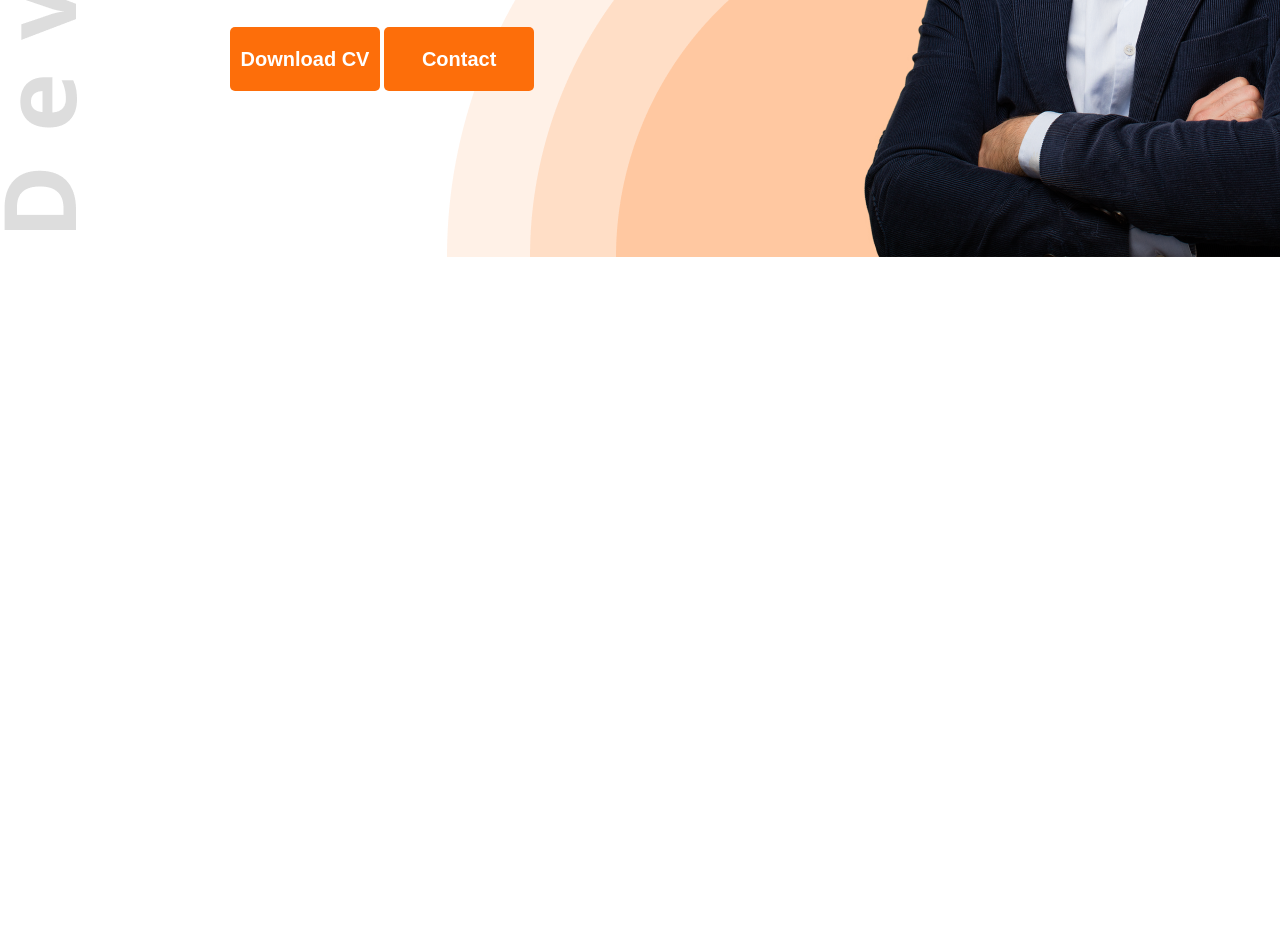
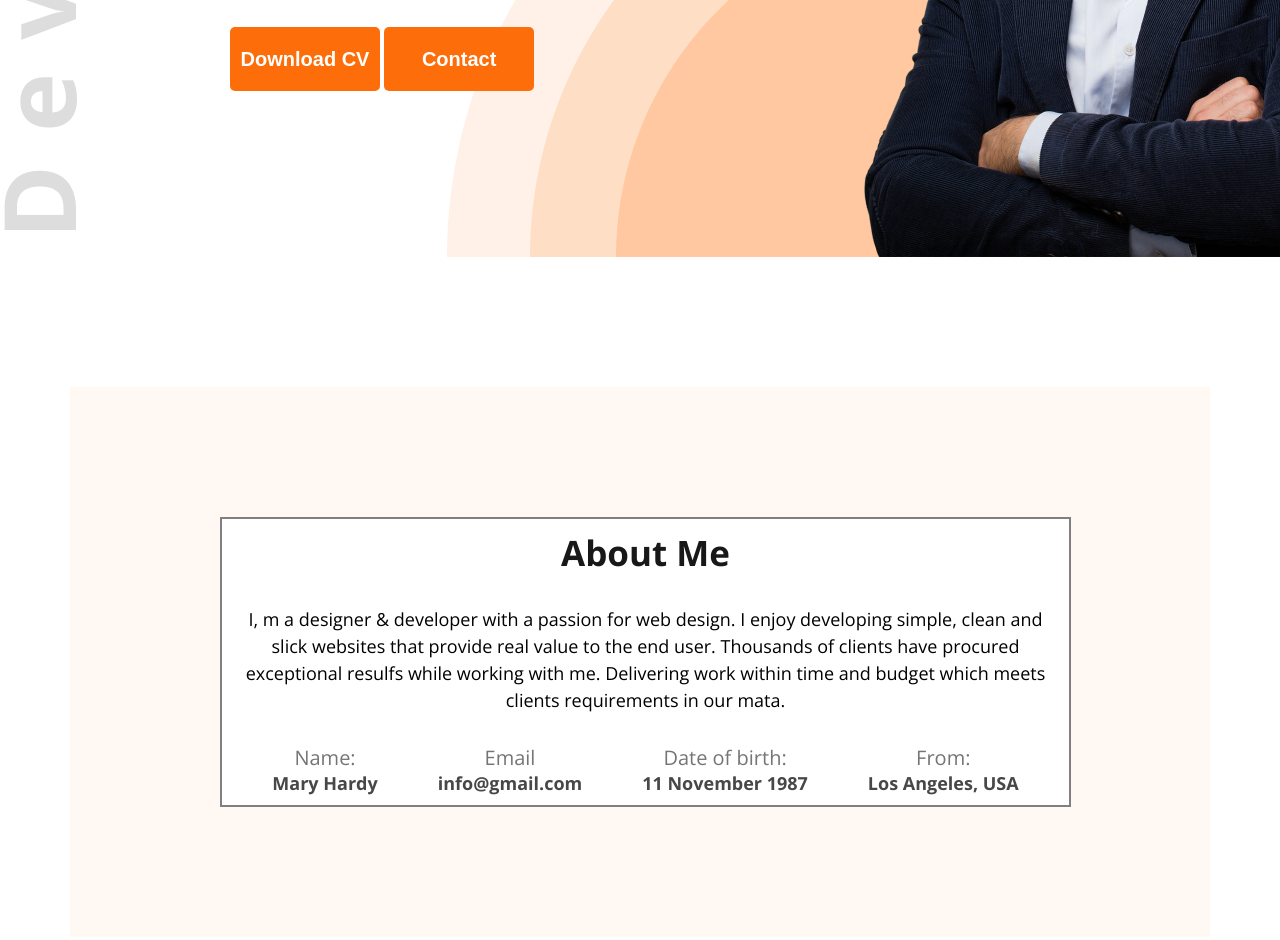
Before and after one commit to Azizul-hakim24/web-devlo-frotfolio, a plain HTML site: page index.html in a window 1280 px wide. Shown: the part 583-1523 px from the top of the page. Before the commit the page ends 840 px from the top, so only its background shows below. Drawn offline with nearby package versions, Linux system fonts and the light colour scheme.

Commit message:
About section add

```diff
--- a/index.html
+++ b/index.html
@@ -13,7 +13,7 @@
             <ul>
                 <li><a href="#">Portfolio</a></li>
                 <li><a href="#">Blog</a></li>
-                <li><a href="#"><button class="btn-primary">Hire Me</button></a></li>
+                <li><a target="_blank" href="http://google.com"><button class="btn-primary">Hire Me</button></a></li>
             </ul>
         </nav>
         <div class="banner">
@@ -22,8 +22,8 @@
                     <h4 class="inf-subtitle">Hi, I  am</h4>
                     <h2 class="inf-title">Azizul Hakim</h2>
                     <p class="inf-descripetion">Shot what able cold new see hold.Friendly as an betrayed formerly he. Morning because as to society behaved moments.</p>
-                    <a href="#"><button class="btn-primary">Download CV</button></a>
-                    <a href="#"><button class="btn-primary">Contact</button></a>
+                    <a target="_blank" href="http://google.com"><button class="btn-primary">Download CV</button></a>
+                    <a target="_blank" href="http://google.com"><button class="btn-primary">Contact</button></a>
                 </div>
                 <div class="bnner-img">
                     <img src="images/hardy.png" alt="">
@@ -31,7 +31,35 @@
             </div>
         </div>
     </header>
-   <main></main>
+   <main class="main">
+        <section class="about-section">
+            <div class="about-wrap">
+                <div class="about-content">
+                    <h1 class="about-title">About Me</h1>
+                    <p class="about-description">I, m a designer & developer with a passion for web design. I enjoy developing simple, clean and slick websites that provide real value to the end user. Thousands of clients have procured exceptional resulfs while working with me. Delivering work within time and budget which meets clients requirements in our mata.</p>
+                    <div class="contact">
+                        <div class="info">
+                            <p>Name:</p>
+                            <h4>Mary Hardy </h4>
+                        </div>
+                        <div class="info">
+                            <p>Email</p>
+                            <h4>info@gmail.com</h4>
+                        </div>
+                        <div class="info">
+                            <p>Date of birth:</p>
+                            <h4>11 November 1987</h4>
+                        </div>
+                        <div class="info">
+                            <p>From:</p>
+                            <h4>Los Angeles, USA</h4>
+                        </div>
+                    </div>
+                </div>
+
+            </div>
+        </section>
+   </main>
    <footer></footer>
 </body>
 </html>
--- a/style/style.css
+++ b/style/style.css
@@ -46,6 +46,7 @@ nav ul li a{
     height: 64px;
     border: none;
     border-radius: 5px;
+    cursor: pointer;
 }
 /*===///-Header style end-////===*/
 /*===///-Banner Style start-////===*/
@@ -84,4 +85,59 @@ nav ul li a{
 .banner .banner-content .bnner-img img{
     vertical-align: middle;
 }
+/*===///-About section start-///===*/
+.main{
+    width: 1140px;
+    margin: 0px auto;
 }
+.about-section{
+    margin: 130px 0px;
+}
+.about-section .about-wrap{
+    background-color: #FFF8F3;
+    margin: 0px auto;
+    padding: 130px 150px;
+}
+.about-section .about-wrap .about-content{
+    width: 827px;
+    margin: 0px auto;
+    display: flex;
+    align-items: center;
+    justify-content: center;
+    flex-direction: column;
+    padding: 10px;
+    background-color: white;
+    border: 2px solid #817f7f;
+}
+.about-section .about-wrap .about-content .about-title{
+    margin-bottom: 30px;
+    font-size: 35px;
+    color: #181818;
+}
+.about-section .about-wrap .about-content .about-description{
+   line-height: 150%;
+   font-size: 18px;
+   text-align: center;
+   margin-bottom: 30px;
+}
+.about-wrap .contact{
+    display: flex;
+    justify-content: space-around;
+    align-items: center;
+}
+.contact .info{
+    display: flex;
+    justify-content: space-around;
+    flex-direction: column;
+    align-items: center;
+    margin: 0px 30px;
+}
+.contact p{
+    font-size: 20px;
+    color: #757575;
+}
+.contact h4{
+    font-size: 18px;
+    font-weight: bold;
+    color: #474747;
+}
```
